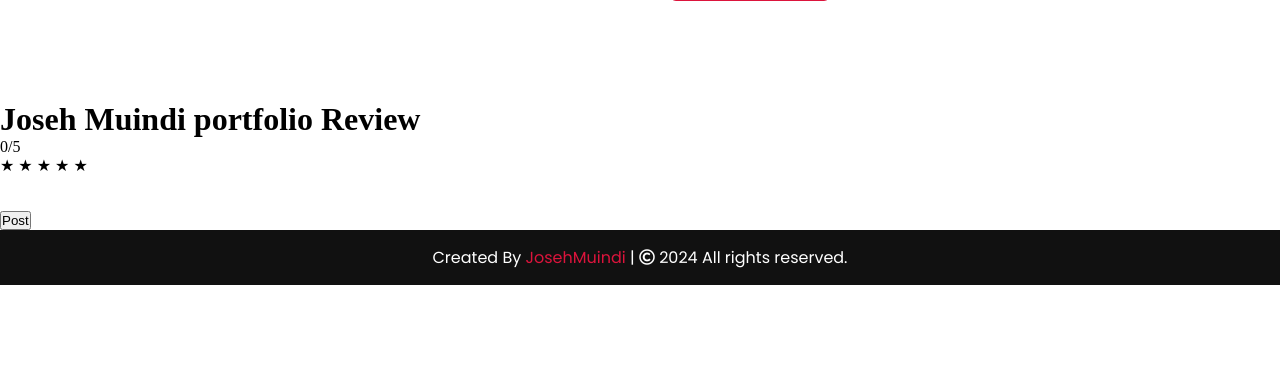
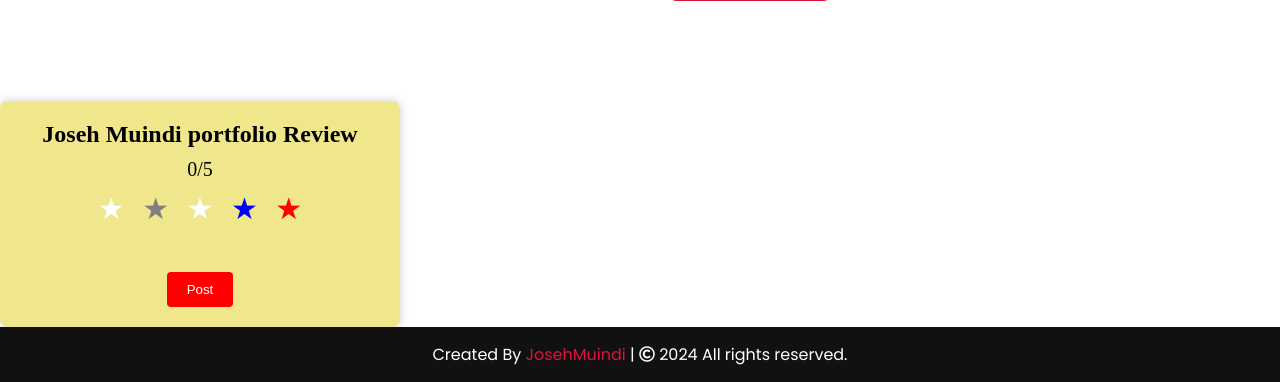
Before and after one commit to Muindi6602/Muindi6602.github.io, a PHP site: page / in a window 1280 px wide. Shown: the part 4159-4541 px from the top of the page. Before the commit the page ends 4444 px from the top, so only its background shows below. Run offline with PHP 8.4, Linux system fonts and the light colour scheme; some libraries are stand-ins or nearby versions.

Commit message:
Update style.css

```diff
--- a/style.css
+++ b/style.css
@@ -692,3 +692,87 @@ footer span a:hover{
     .refresh-button:hover {
         background-color: #999;
     }
+    .review-container .container {
+        background-color: khaki;
+        padding: 20px;
+        border-radius: 8px;
+        box-shadow: 0 0 10px rgba(0, 0, 0, 0.2);
+        text-align: center;
+        width: 400px;
+    }
+
+    .review-container .title {
+        font-size: 24px;
+        margin: 0;
+    }
+
+    .review-container .rating {
+        font-size: 20px;
+        margin: 10px 0;
+    }
+
+    .review-container .stars {
+        font-size: 30px;
+        margin: 10px 0;
+    }
+
+    .review-container .star {
+        cursor: pointer;
+        margin: 0 5px;
+    }
+
+    .review-container .one {
+        color: white;
+    }
+
+    .review-container .two {
+        color: grey;
+    }
+
+    .review-container .three {
+        color: white;
+    }
+
+    .review-container .four {
+        color: blue;
+    }
+
+    .review-container .five {
+        color: red;
+    }
+
+    .review-container textarea {
+        width: 90%;
+        padding: 10px;
+        border: 1px solid #ccc;
+        border-radius: 4px;
+    }
+
+    .review-container button {
+        background-color: red;
+        color: white;
+        padding: 10px 20px;
+        border: none;
+        border-radius: 4px;
+        cursor: pointer;
+    }
+
+    .review-container button:hover {
+        background-color: red;
+    }
+
+    .review-container .reviews {
+        margin-top: 20px;
+        text-align: left;
+    }
+
+    .review-container .review {
+        border: 1px solid #ccc;
+        border-radius: 4px;
+        padding: 10px;
+        margin: 10px 0;
+    }
+
+    .review-container .review p {
+        margin: 0;
+    }
```
